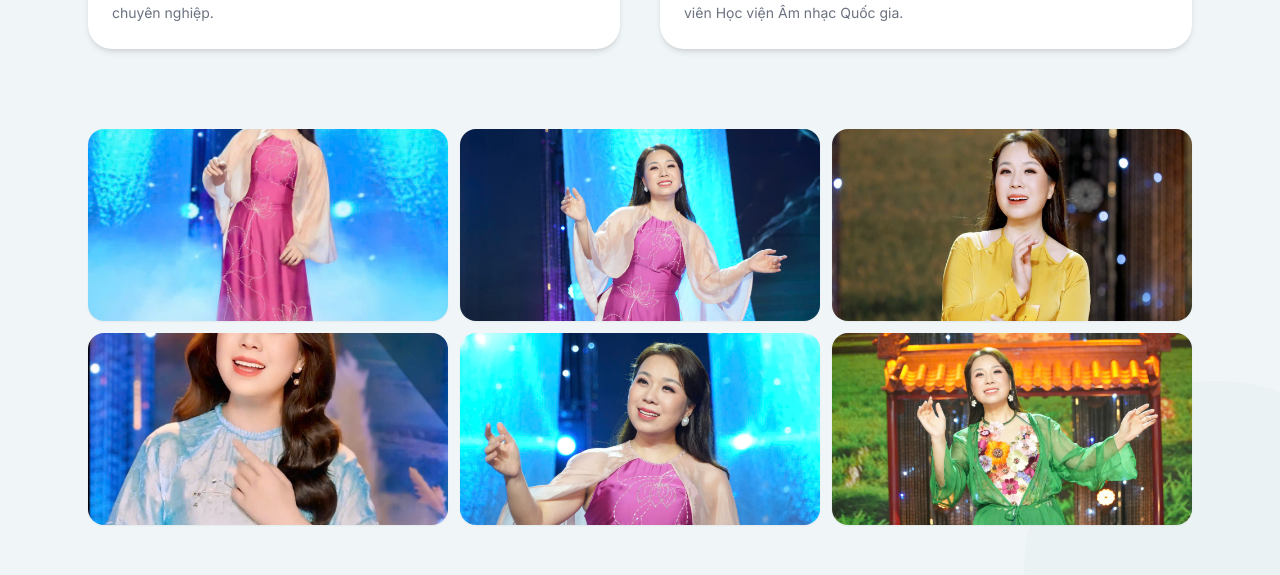
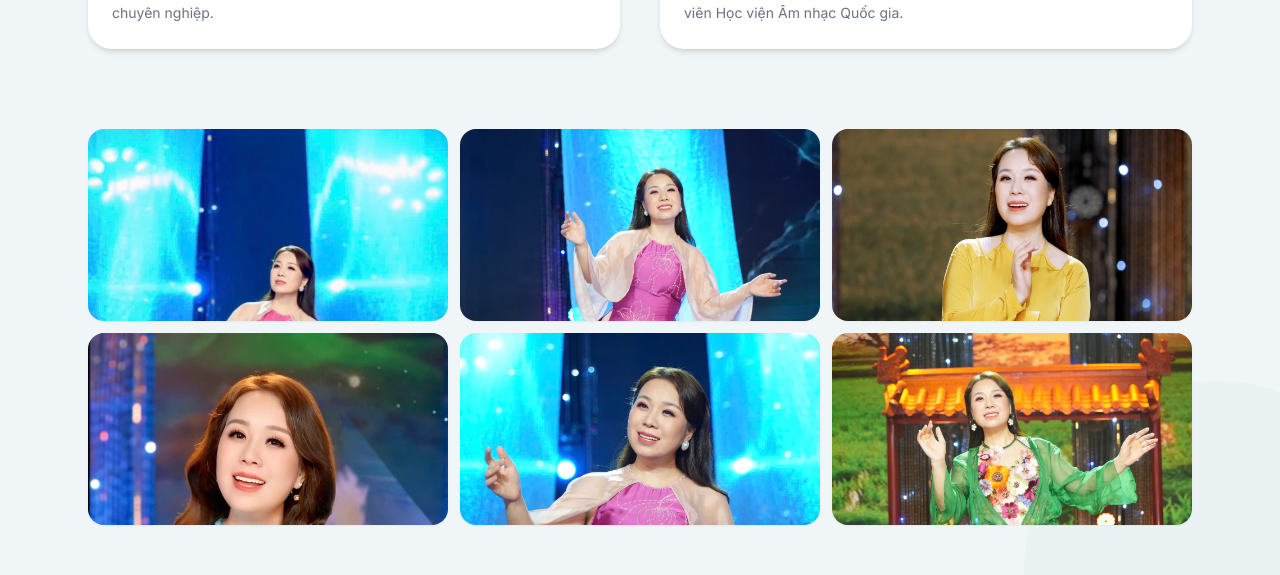
Before and after one commit to namth1793/art_beginning, a React (Vite) app in the folder frontend/: page / in a window 1280 px wide. Shown: the part 2281-2856 px from the top of the page. Built offline with nearby package versions, Linux system fonts and the light colour scheme; a web font is replaced by a local one.

Commit message:
update ui

```diff
--- a/frontend/src/components/Testimonial.jsx
+++ b/frontend/src/components/Testimonial.jsx
@@ -97,7 +97,7 @@
                   <img
                     src={src}
                     alt={`Hoạt động giảng dạy ${i + 1}`}
-                    className="w-full h-48 object-cover group-hover:scale-110 transition-transform duration-500"
+                    className="w-full h-48 object-cover object-top group-hover:scale-110 transition-transform duration-500"
                   />
                 </div>
               ))}
@@ -107,7 +107,7 @@
                   <img
                     src={otherImages[6]}
                     alt="Hoạt động giảng dạy 7"
-                    className="w-full h-56 object-cover object-center group-hover:scale-105 transition-transform duration-500"
+                    className="w-full h-56 object-cover object-top group-hover:scale-105 transition-transform duration-500"
                   />
                 </div>
               )}
```
